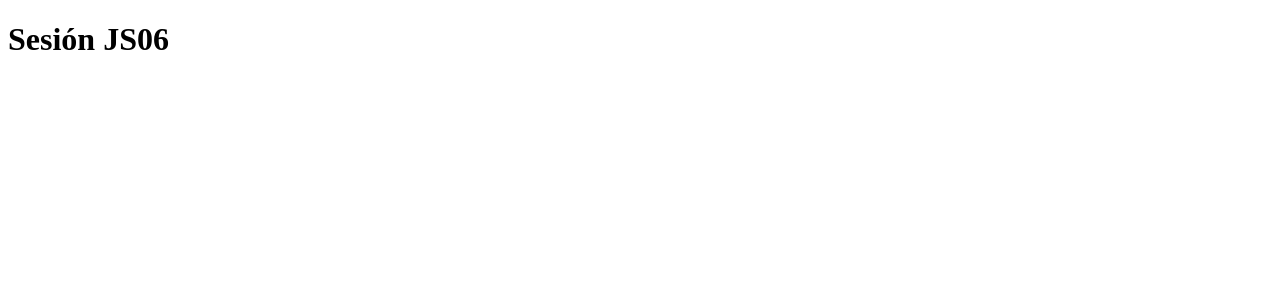
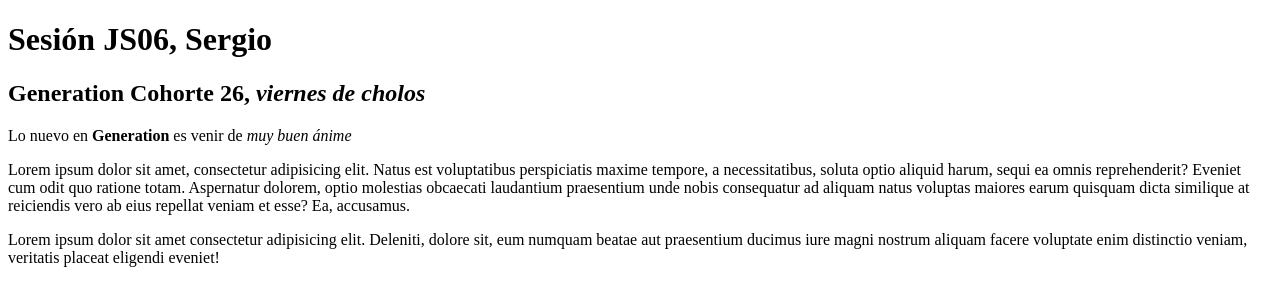
Before and after one commit to sergiotrrs/ch26-javascript, a plain HTML site: page js06/js06.html in a window 1280 px wide. Drawn offline with Linux system fonts and the light colour scheme.

Commit message:
ci: modificaciones al DOM

```diff
--- a/js06/js06.html
+++ b/js06/js06.html
@@ -7,7 +7,26 @@
     <title>Document</title>
 </head>
 <body>
-    <h1>Sesión JS06</h1>
+    <h1 class="titulo" id="titulo">Sesión JS06</h1>
+    <div class="subtitulo">
+        <h2 class="subtitulo" id="subtitulo">
+            Generation Cohorte 26
+        </h2>
+    </div>
+    <article>
+        <p id="datos-generation">
+            Lo nuevo en <strong>Generation</strong> es venir de <em> muy buen ánime</em>
+        </p>
+        <p class="intro" id="intro">
+            Lorem ipsum dolor sit amet, consectetur adipisicing elit. Natus est voluptatibus perspiciatis maxime tempore, a necessitatibus, soluta optio aliquid harum, sequi ea omnis reprehenderit? Eveniet cum odit quo ratione totam.
+            Aspernatur dolorem, optio molestias obcaecati laudantium praesentium unde nobis consequatur ad aliquam natus voluptas maiores earum quisquam dicta similique at reiciendis vero ab eius repellat veniam et esse? Ea, accusamus.
+        </p>
+    </article>
+    <article>
+        <p class="noticias" id="noticias">
+            Lorem ipsum dolor sit amet consectetur adipisicing elit. Deleniti, dolore sit, eum numquam beatae aut praesentium ducimus iure magni nostrum aliquam facere voluptate enim distinctio veniam, veritatis placeat eligendi eveniet!
+        </p>
+    </article>
 
     <script src="./js06.js"></script>
 </body>
--- a/js06/js06.js
+++ b/js06/js06.js
@@ -1 +1,46 @@
-console.log("Sesion Js06")
+console.log("Sesion JS06");
+
+// función definida
+function findElementByIdFnc01 ( /*parametros*/ ){
+    /* instrucciones */
+    return 3*4;
+}
+
+// función expresada
+const findElementByIdFnc02 = function ( /*parámetros*/) {
+    return 3*4;
+};
+
+const findElementByIdFnc03 = (/*parámetros*/ ) => {
+    return 3*4;
+};
+
+const findElementByIdFnc04 = () =>  3*4;
+
+const findElementByIdFnc05 = variableParametro =>  3*4;
+
+const findElementById = ( nameOfDeveloper ) => {
+    const tituloRef = document.getElementById("titulo");
+
+    //tituloRef.innerHTML = tituloRef.innerHTML + nameOfDeveloper;
+    tituloRef.innerHTML += nameOfDeveloper;
+
+}
+findElementById(", Sergio");
+
+const changeSubtitleById = ( newTxt ) => {
+    const subtitleRef = document.getElementById("subtitulo");
+
+    subtitleRef.innerHTML = ` ${subtitleRef.innerText}, <em>${newTxt}</em>`;
+
+}
+changeSubtitleById("viernes de cholos");
+
+//------------ Encontrar elementos por su tag ----------------------------------
+// getElementsByTagName()
+
+const changeEmphasis = ( newTxt ) => {
+
+};
+
+changeEmphasis("viernes friki");
```
